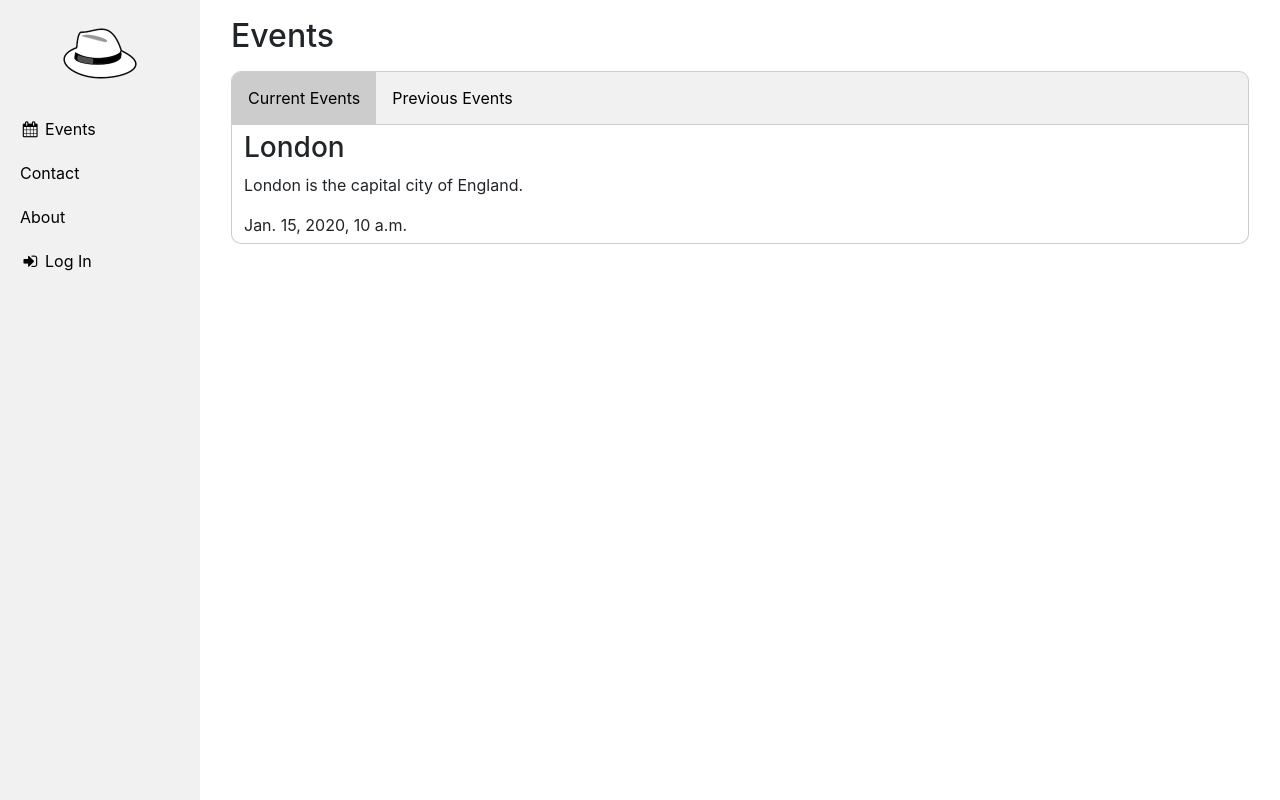
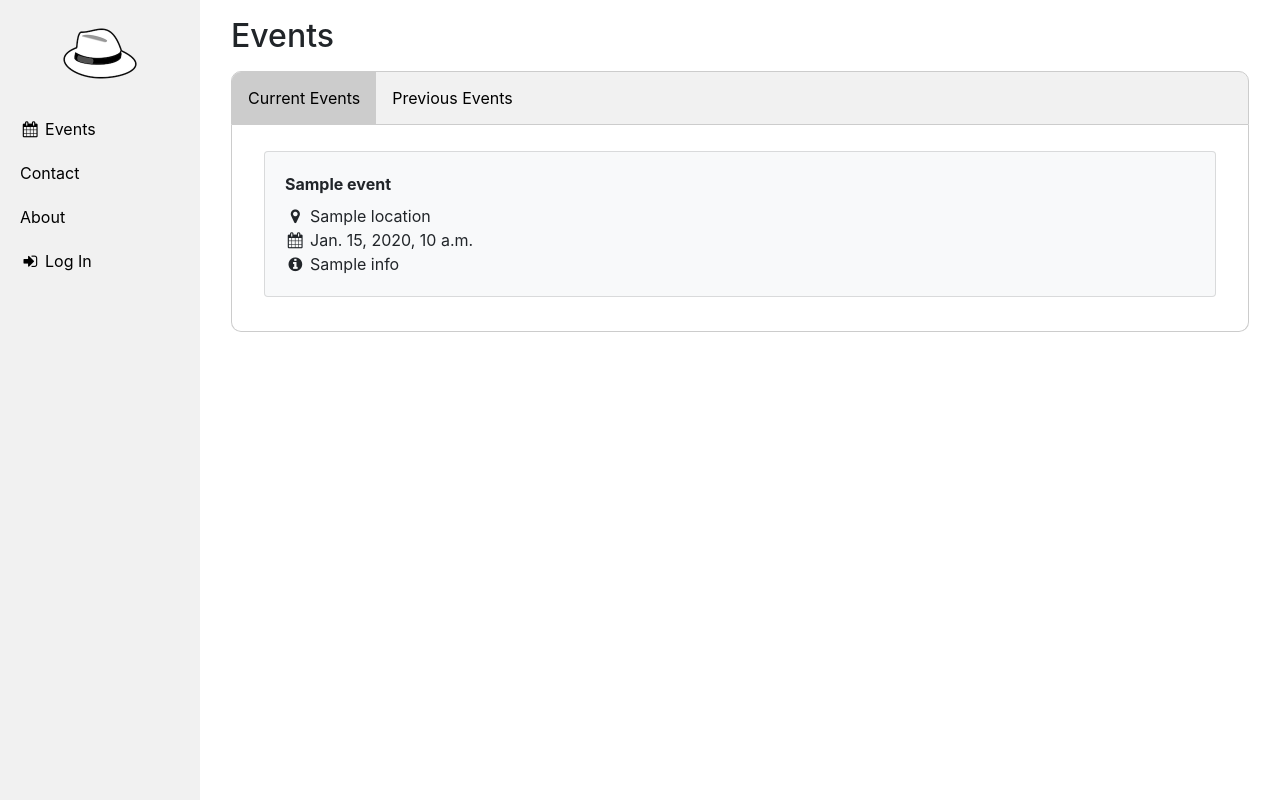
Before and after one commit to Dragonite/djangohat, a Django app: template events/templates/index.html in a window 1280 px wide. Run offline with Django 3.2, Linux system fonts and the light colour scheme; the template is opened without the code that fills it: most values are stand-ins (such as "Sample title", 1, 10 or a date in 2020); some libraries are stand-ins or nearby versions.

Commit message:
Add new formatting for displaying current events

```diff
--- a/events/templates/index.html
+++ b/events/templates/index.html
@@ -24,11 +24,27 @@
     <button class="tablinks" onclick="openCity(event, 'previous')">Previous Events</button>
   </div>
   <div id="current" class="tabcontent mb-3">
-    <h3>London</h3>
-    <p>London is the capital city of England.</p>
-    {% for event in current_events %}
-      {{ event.time }}<br>
-    {% endfor %}
+    <div class="card-body">
+      {% if not current_events %}
+        <div class="alert alert-info mt-3">
+          There are no upcoming events.
+        </div>
+      {% endif %}
+      <div style="display: flex; flex-wrap: wrap; justify-content: space-between">
+        {% for event in current_events %}
+          <div class="card mb-2 bg-light" style="width: 100%">
+            <div class="card-body">
+              <div class="mb-2">
+                <strong>{{ event.title }}</strong>
+              </div>
+              <i class="fa fa-fw fa-map-marker"></i> {{ event.location }}<br>
+              <i class="fa fa-fw fa-calendar"></i> {{ event.time }}<br>
+              <i class="fa fa-fw fa-info-circle"></i> {{ event.info }}
+            </div>
+          </div>
+        {% endfor %}
+      </div>
+    </div>
   </div>
 
   <div id="previous" class="tabcontent mb-3">
```
